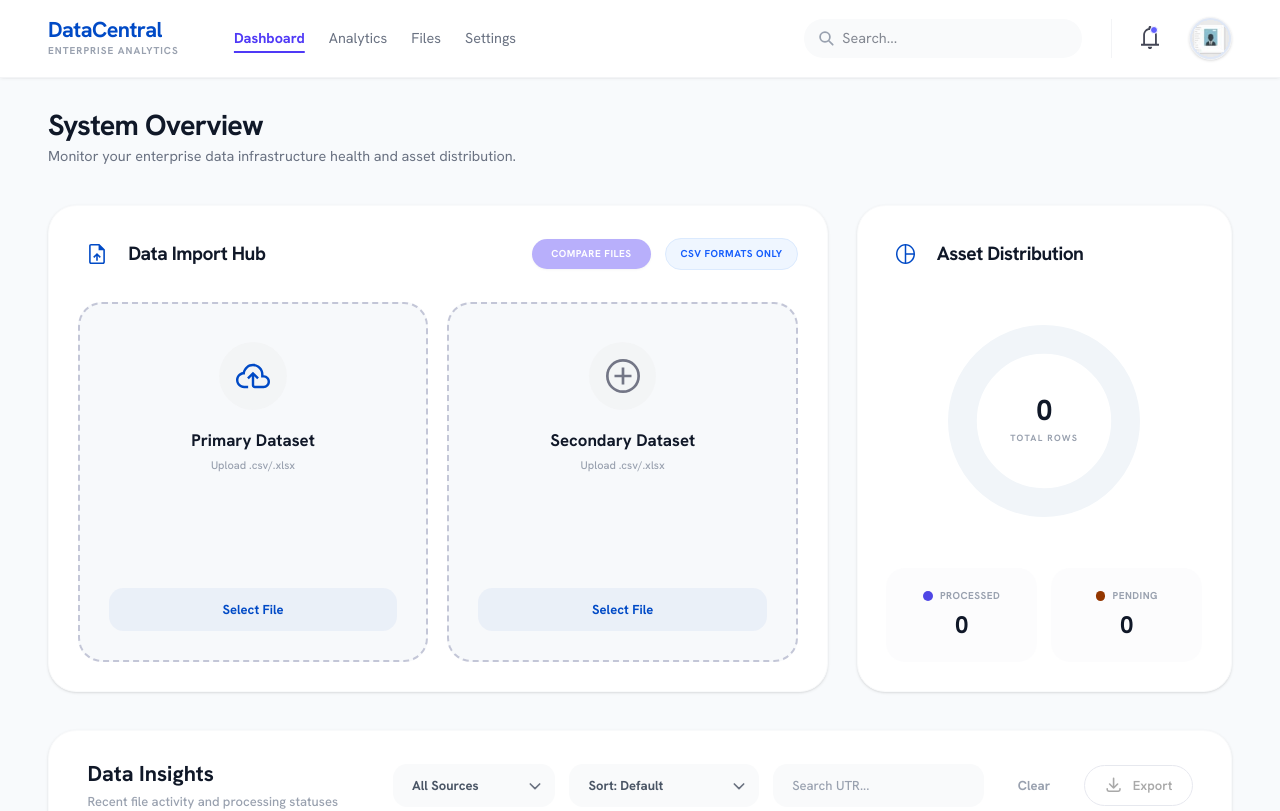
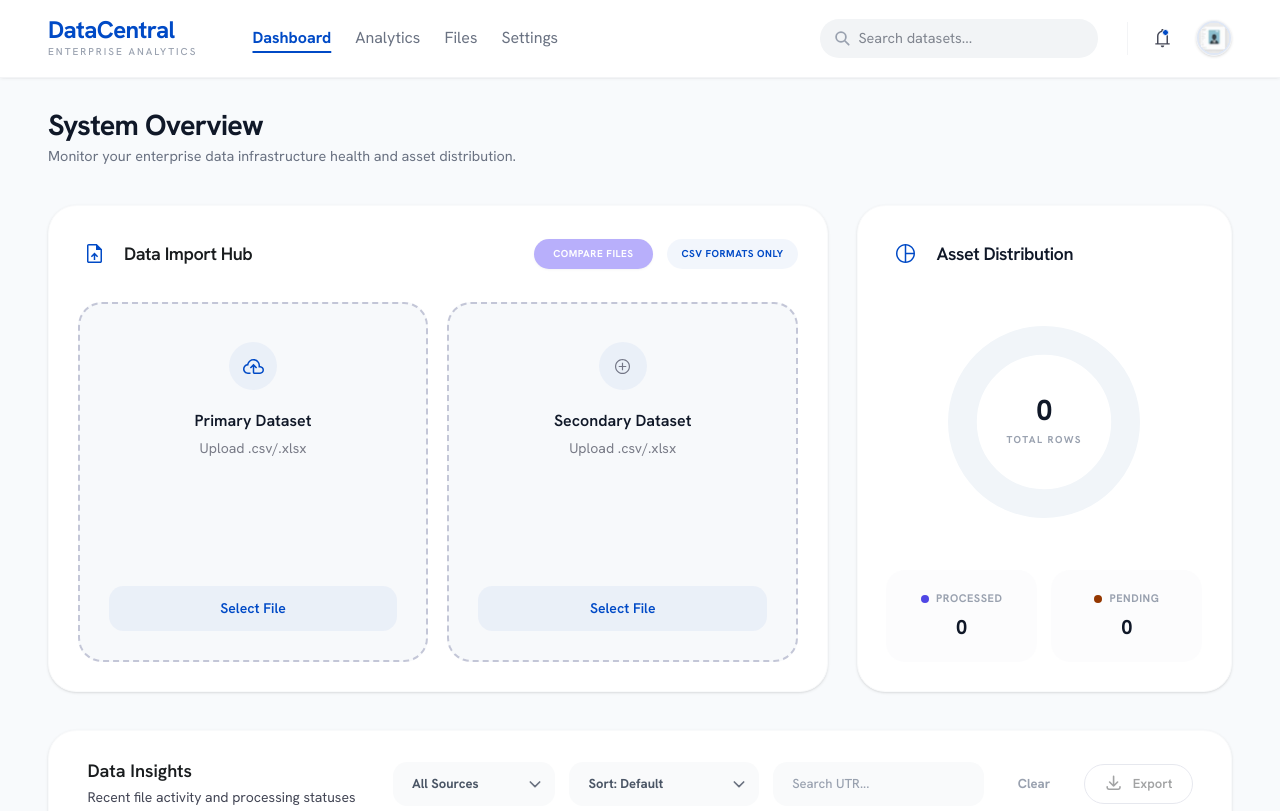
Before and after one commit to Khnusman4562/dashboard_task, a Next.js app: page / in a window 1280 px wide. Shown: the top 811 px of the page. Built offline with nearby package versions, Linux system fonts and the light colour scheme.

Commit message:
created responsive dashboard

```diff
--- a/src/components/dashboard/AssetDistribution.jsx
+++ b/src/components/dashboard/AssetDistribution.jsx
@@ -9,9 +9,9 @@ export default function AssetDistribution({ total, processed, pending }) {
       <div className="flex items-center justify-between mb-6">
         <div className="flex items-center gap-2.5">
           <div className="p-2 ">
-            <img src="/asset_icon.svg" alt="Asset Distribution" className="w-4 h-4" />
+            <img src="/asset_icon.svg" alt="Asset Distribution" className="w-[19px] h-[19px]" />
           </div>
-          <h2 className="text-base font-bold text-gray-900 tracking-tight">Asset Distribution</h2>
+          <h2 className="text-[18px] font-semibold text-gray-900 tracking-tight">Asset Distribution</h2>
         </div>
       </div>
 
@@ -24,17 +24,17 @@ export default function AssetDistribution({ total, processed, pending }) {
       <div className="grid grid-cols-2 gap-3 mt-auto w-full">
         <div className="bg-gray-50/50 p-4 rounded-2xl flex flex-col gap-1 items-center border border-transparent hover:border-indigo-100 transition-all">
           <div className="flex items-center gap-1.5">
-            <span className="w-2 h-2 rounded-full bg-[#4F46E5]" />
-            <span className="text-[10px] font-bold text-gray-400 uppercase tracking-wider">Processed</span>
+            <span className="w-[8px] h-[8px] rounded-full bg-[#4F46E5]" />
+            <span className="text-[11px] font-bold text-gray-400 uppercase tracking-wider">Processed</span>
           </div>
-          <p className="text-xl font-bold text-gray-900 tabular-nums">{processed.toLocaleString()}</p>
+          <p className="text-[20px] font-bold text-gray-900 tabular-nums">{processed.toLocaleString()}</p>
         </div>
         <div className="bg-gray-50/50 p-4 rounded-2xl flex flex-col gap-1 items-center border border-transparent hover:border-red-100 transition-all">
           <div className="flex items-center gap-1.5">
-            <span className="w-2 h-2 rounded-full bg-[#943700]" />
-            <span className="text-[10px] font-bold text-gray-400 uppercase tracking-wider">Pending</span>
+            <span className="w-[8px] h-[8px] rounded-full bg-[#943700]" />
+            <span className="text-[11px] font-bold text-gray-400 uppercase tracking-wider">Pending</span>
           </div>
-          <p className="text-xl font-bold text-gray-900 tabular-nums">{pending.toLocaleString()}</p>
+          <p className="text-[20px] font-bold text-gray-900 tabular-nums">{pending.toLocaleString()}</p>
         </div>
       </div>
     </div>
--- a/src/components/dashboard/DataImportHub.jsx
+++ b/src/components/dashboard/DataImportHub.jsx
@@ -9,9 +9,9 @@ export default function DataImportHub({ primaryFile, secondaryFile, onPrimarySel
       <div className="flex flex-col sm:flex-row items-start sm:items-center justify-between mb-6 gap-4">
         <div className="flex items-center gap-2.5">
           <div className="p-2">
-            <img src="/file_icon.svg" alt="Data Import Hub" className="w-4 h-4" />
+            <img src="/file_icon.svg" alt="Data Import Hub" className="w-[15px] h-[19px]" />
           </div>
-          <h2 className="text-base font-bold text-gray-900 tracking-tight">Data Import Hub</h2>
+          <h2 className="text-[18px] font-semibold text-[#191C1E] tracking-tight">Data Import Hub</h2>
         </div>
         <div className="flex flex-wrap items-center gap-3">
           <button
@@ -21,7 +21,7 @@ export default function DataImportHub({ primaryFile, secondaryFile, onPrimarySel
           >
             Compare Files
           </button>
-          <span className="text-[10px] font-bold bg-blue-50 text-blue-600 px-3 py-1.5 rounded-full border border-blue-100 uppercase tracking-wider">
+          <span className="text-[10px] font-bold bg-[#004AC6]/5 text-[#004AC6] px-3 py-1.5 rounded-full  uppercase tracking-wider">
             CSV FORMATS ONLY
           </span>
         </div>
--- a/src/components/dashboard/DataInsightsTable.jsx
+++ b/src/components/dashboard/DataInsightsTable.jsx
@@ -83,8 +83,8 @@ export default function DataInsightsTable({ data }) {
       <div className="px-3 md:px-8 py-4 md:py-6 border-b border-gray-100">
         <div className="flex flex-col xl:flex-row xl:items-center justify-between gap-6">
           <div>
-            <h2 className="text-lg font-bold text-gray-900 leading-tight">Data Insights</h2>
-            <p className="text-[13px] font-medium text-gray-400 mt-1">Recent file activity and processing statuses</p>
+            <h2 className="text-[18px] font-semibold text-[#191C1E] leading-tight">Data Insights</h2>
+            <p className="text-[14px] font-normal text-[#434655] mt-1">Recent file activity and processing statuses</p>
           </div>
 
           <div className="grid grid-cols-1 sm:flex sm:flex-wrap items-center gap-3 w-full xl:w-auto">
@@ -132,7 +132,7 @@ export default function DataInsightsTable({ data }) {
               <button
                 onClick={handleExport}
                 disabled={filteredAndSorted.length === 0}
-                className="flex items-center justify-center gap-2 px-4 py-2 rounded-full bg-white border border-[#C3C6D7] text-[13px] font-semibold text-[#2B2B2B] hover:bg-[#F8F9FC] transition-all duration-200 disabled:opacity-40 disabled:cursor-not-allowed flex-1 sm:flex-none"
+                className="flex items-center justify-center gap-2 px-4 py-2 rounded-full bg-white border border-[#C3C6D7] text-[13px] font-semibold text-[#191C1E] hover:bg-[#F8F9FC] transition-all duration-200 disabled:opacity-40 disabled:cursor-not-allowed flex-1 sm:flex-none"
               >
                 <svg className="w-4 h-4" fill="none" stroke="currentColor" viewBox="0 0 24 24">
                   <path strokeLinecap="round" strokeLinejoin="round" strokeWidth={2} d="M4 16v1a2 2 0 002 2h12a2 2 0 002-2v-1M7 10l5 5m0 0l5-5m-5 5V3" />
@@ -148,7 +148,7 @@ export default function DataInsightsTable({ data }) {
       <div className="overflow-x-auto">
         <table className="w-full text-left border-collapse">
           <thead>
-            <tr className="bg-gray-50/50">
+            <tr className="bg-[#F7F9FB]">
               <th className="px-8 py-5 text-[11px] font-bold text-gray-400 uppercase tracking-widest border-b border-gray-100">UTR Number</th>
               <th className="px-8 py-5 text-[11px] font-bold text-gray-400 uppercase tracking-widest border-b border-gray-100">Transaction Date</th>
               <th className="px-8 py-5 text-[11px] font-bold text-gray-400 uppercase tracking-widest border-b border-gray-100">File Source</th>
@@ -191,7 +191,7 @@ export default function DataInsightsTable({ data }) {
 
       {/* Footer */}
       <div className="px-3 md:px-8 py-4 md:py-5 border-t border-gray-100 flex items-center justify-end sm:justify-between bg-gray-50/30">
-        <span className="hidden sm:block text-[13px] font-medium text-gray-400 tracking-tight">
+        <span className="hidden sm:block text-[14px] font-normal text-[#434655] tracking-tight">
           Showing {paginated.length} out of {filteredAndSorted.length} results
         </span>
         <Pagination
--- a/src/components/dashboard/UploadDropzone.jsx
+++ b/src/components/dashboard/UploadDropzone.jsx
@@ -40,19 +40,19 @@ export default function UploadDropzone({ label, subtitle, icon = "upload", onFil
 
       {/* Top Content: Icon + Text */}
       <div className="flex flex-col items-center gap-4 pt-2">
-        <div className="w-14 h-14 rounded-full flex items-center justify-center bg-gray-100/80">
+        <div className="w-[48px] h-[48px] rounded-full flex items-center justify-center bg-[#004AC6]/5">
           {icon === "upload" ? (
-            <img src="/upload_icon.svg" alt="Upload" className="w-7 h-7" />
+            <img src="/upload_icon.svg" alt="Upload" className="w-[21px] h-[15px]" />
           ) : (
-            <img src="/plus_icon.svg" alt="Plus" className="w-7 h-7" />
+            <img src="/plus_icon.svg" alt="Plus" className="w-[21px] h-[15px]" />
           )}
         </div>
 
         <div className="text-center flex flex-col gap-1">
-          <p className="text-sm font-bold text-gray-900 truncate max-w-[160px]">
+          <p className="text-[16px] font-semibold text-gray-900 truncate max-w-[160px]">
             {file ? file.name : label}
           </p>
-          <p className="text-[11px] font-medium text-gray-400">
+          <p className="text-[14px] font-normal text-[#434655]/70">
             {file ? `${(file.size / 1024).toFixed(1)} KB` : (subtitle || "Drop .csv here")}
           </p>
         </div>
@@ -61,9 +61,9 @@ export default function UploadDropzone({ label, subtitle, icon = "upload", onFil
       {/* Bottom Content: Full-width Button */}
       <button
         onClick={() => inputRef.current?.click()}
-        className={`w-full py-2.5 rounded-xl text-[13px] font-bold transition-all ${
+        className={`w-full py-2.5 rounded-xl text-[14px] font-semibold transition-all ${
           file
-            ? "bg-white border border-[#C3C6D7] text-gray-900 hover:bg-white hover:border hover:border-gray-400"
+            ? "bg-white border border-[#C3C6D7] text-[#191C1E] hover:bg-white hover:border hover:border-gray-400"
             : "bg-[#004AC6]/5 text-[#004AC6] hover:bg-white hover:border border-[#6f9cea]"
         }`}
       >
--- a/src/components/layout/Navbar.jsx
+++ b/src/components/layout/Navbar.jsx
@@ -20,8 +20,8 @@ export default function Navbar() {
           <div className="flex items-center gap-4 md:gap-8">
             <div className="flex items-center gap-2.5">
               <div className="flex flex-col">
-                <span className="text-base md:text-lg font-bold text-[#004AC6] leading-none tracking-tight">DataCentral</span>
-                <span className="text-[9px] md:text-[10px] font-bold text-gray-400 uppercase tracking-widest mt-0.5">Enterprise Analytics</span>
+                <span className="text-[24px]  font-bold text-[#004AC6] leading-none tracking-tight">DataCentral</span>
+                <span className="text-[10px] md:text-[10px] font-medium tracking-[2px] text-gray-400 uppercase  mt-0.5">Enterprise Analytics</span>
               </div>
             </div>
 
@@ -31,9 +31,9 @@ export default function Navbar() {
                 <button
                   key={link.name}
                   onClick={() => setActiveTab(link.name)}
-                  className={`px-2.5 py-1.5 text-xs rounded-md transition-all duration-200 ${
+                  className={`px-2.5 py-1.5 text-[16px] rounded-md transition-all duration-200 ${
                     activeTab === link.name
-                      ? "text-indigo-600 font-bold underline underline-offset-8 decoration-2"
+                      ? "text-[#004AC6] font-bold underline underline-offset-8 decoration-[1.5px]"
                       : "text-gray-500 font-normal hover:text-gray-800"
                   }`}
                 >
@@ -54,23 +54,23 @@ export default function Navbar() {
               </div>
               <input
                 type="text"
-                placeholder="Search..."
-                className="w-58 pl-8 pr-3 py-2 bg-gray-50 border-none ring-2 rounded-2xl text-xs ring-transparent focus:ring-2 focus:ring-indigo-100 focus:w-58 transition-all outline-none"
+                placeholder="Search datasets..."
+                className="w-58 pl-8 pr-3 py-2 bg-[#F2F4F6] border-none ring-2 rounded-2xl text-xs ring-transparent focus:ring-2 focus:ring-indigo-100 focus:w-58 transition-all outline-none"
               />
             </div>
 
             {/* Notifications */}
             <div className="flex items-center border-l border-gray-100 pl-4 ml-2">
               <button className="relative p-1.5 text-gray-400 hover:text-gray-600 transition-colors">
-                <img src="/bell_icon.svg" alt="Notifications" className="w-5 h-5" />
-                <span className="absolute top-1.5 right-1.8 w-1.5 h-1.5 bg-indigo-500 border border-white rounded-full"></span>
+                <img src="/bell_icon.svg" alt="Notifications" className="w-[15px] h-[19.19px]" />
+                <span className="absolute top-1.5 right-1.8 w-1.5 h-1.5 bg-[#004AC6] border border-white rounded-full"></span>
               </button>
             </div>
 
             {/* User Profile */}
             <div className="flex items-center gap-3">
 
-              <div className="w-9 h-9 rounded-full bg-gray-50 border border-gray-100 flex items-center justify-center overflow-hidden shadow-sm">
+              <div className="w-[36px] h-[36px] rounded-full bg-gray-50 border border-gray-100 flex items-center justify-center overflow-hidden shadow-sm">
                 <img
                   src="/profile_icon.svg"
                   alt="Alex Rivera"
--- a/src/components/ui/DonutChart.jsx
+++ b/src/components/ui/DonutChart.jsx
@@ -47,7 +47,7 @@ export default function DonutChart({ total, processed, pending }) {
         {/* Center text */}
         <div className="absolute inset-0 flex flex-col items-center justify-center">
           <span className="text-2xl font-bold text-gray-900 leading-none">{(safeTotal || 0).toLocaleString()}</span>
-          <span className="text-[9px] font-bold text-gray-400 uppercase tracking-[0.15em] mt-1.5">Total Rows</span>
+          <span className="text-[10px] font-bold text-gray-400 uppercase tracking-[0.15em] mt-1.5">Total Rows</span>
         </div>
       </div>
     </div>
```
